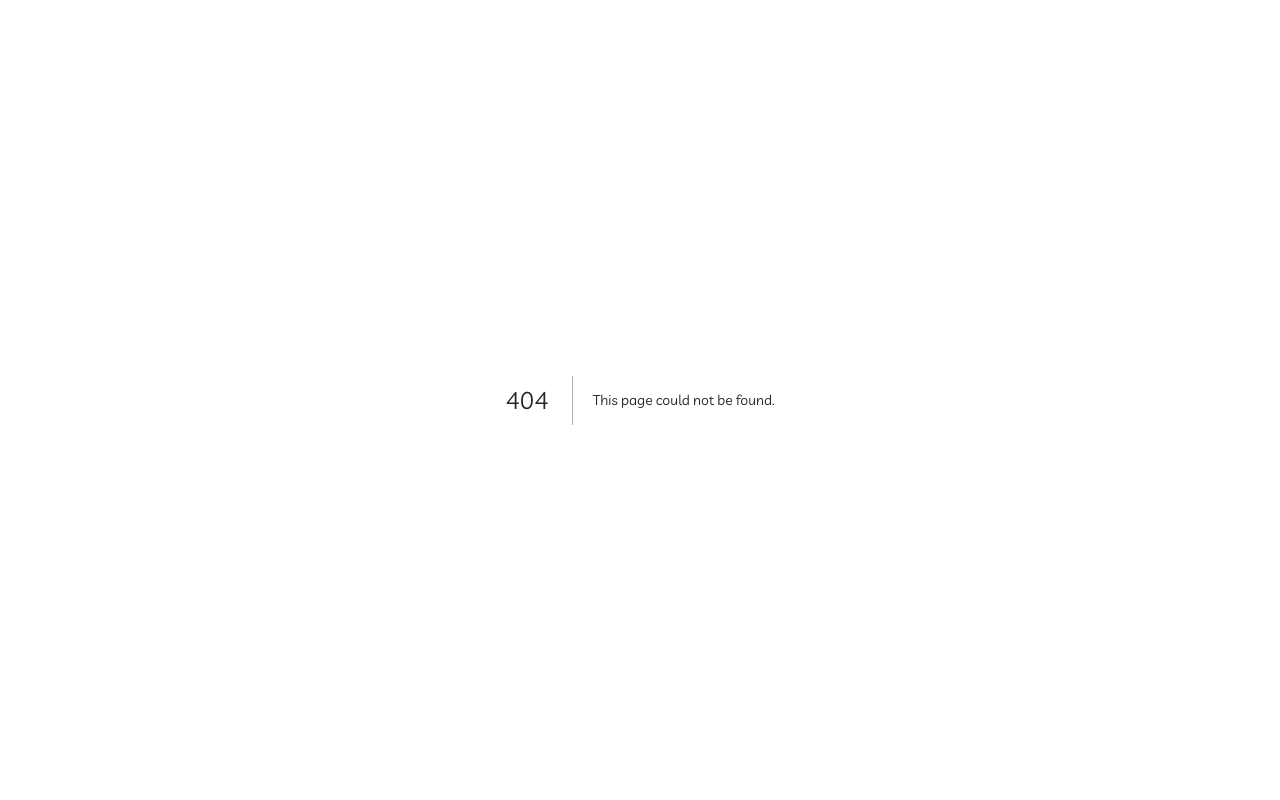
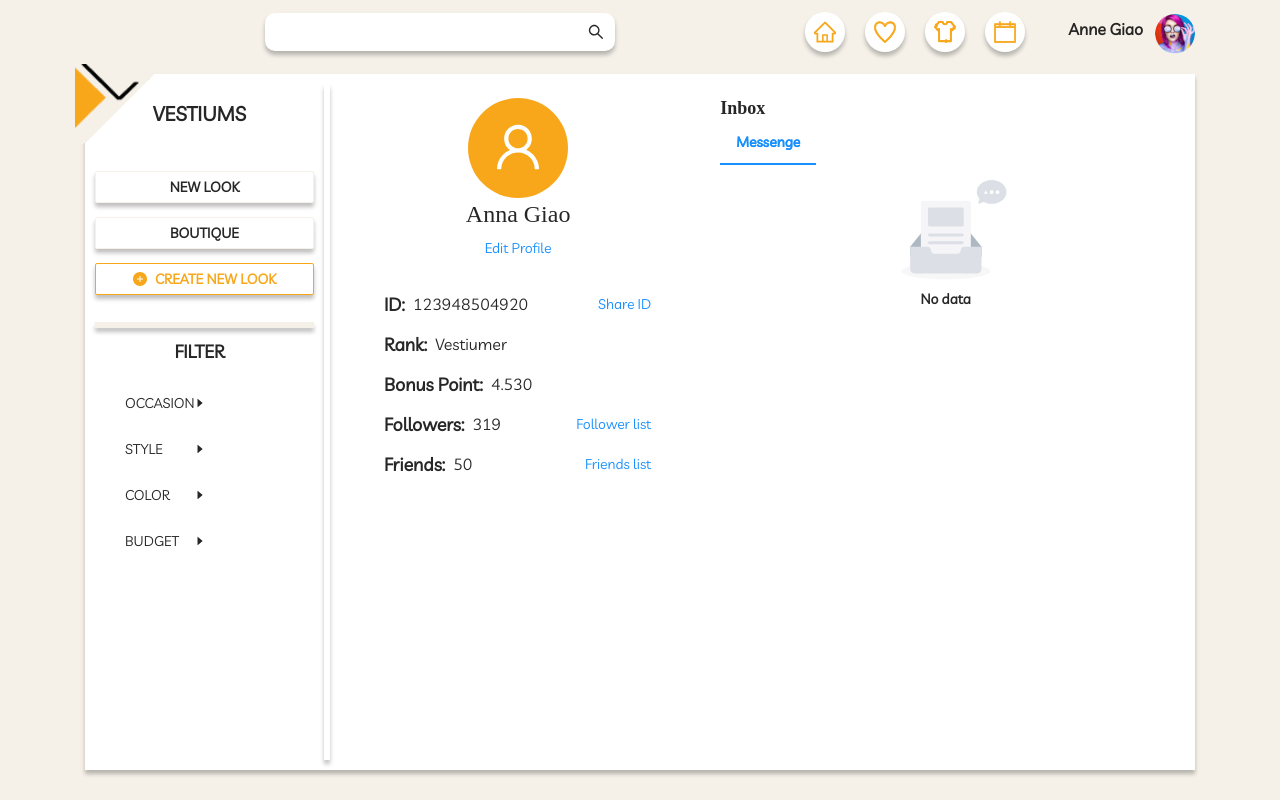
Before and after one commit to The-Phaq/vestium-web-app, a Next.js app: page /profile in a window 1280 px wide. Before the commit this address had no page. Built offline with nearby package versions, Linux system fonts and the light colour scheme.

Commit message:
+ UI Profile

```diff
--- /dev/null
+++ b/containers/Profile/ItemInfo.js
@@ -0,0 +1,39 @@
+import React from 'react';
+import { Col, Row, Button } from 'antd';
+import ItemCardWrapper from './styles';
+
+const ItemInfo = ({ data }) => {
+    const { label, content, labelAction, key } = data || {};
+    return (
+        <ItemCardWrapper>
+            <Row
+                gutter={[0, 24]}
+                justify="space-between"
+                className="title"
+                key={key}
+                align="middle"
+            >
+                <Col>
+                    <Row>
+                        <p>{label}:&nbsp;&nbsp;</p>
+                        <div
+                            style={{
+                                fontWeight: 'normal',
+                                fontSize: 16,
+                            }}
+                        >
+                            {content}
+                        </div>
+                    </Row>
+                </Col>
+                <Col>
+                    <Row style={{ marginBottom: 8 }}>
+                        <Button type="link">{labelAction}</Button>
+                    </Row>
+                </Col>
+            </Row>
+        </ItemCardWrapper>
+    );
+};
+
+export default ItemInfo;
--- /dev/null
+++ b/containers/Profile/index.js
@@ -0,0 +1,94 @@
+import React from 'react';
+import SecurityLayout from 'layouts/Security';
+import { Card, Col, Row, Avatar, Tabs, Empty, Button } from 'antd';
+import { UserOutlined } from '@ant-design/icons';
+import ItemInfo from './ItemInfo';
+import ProfileWrapper from './styles';
+
+const { TabPane } = Tabs;
+const Profile = () => {
+    const arrInfo = [
+        {
+            key: 'ID',
+            label: 'ID',
+            content: '123948504920',
+            labelAction: 'Share ID',
+            action: () => {},
+        },
+        {
+            key: 'RANK',
+            label: 'Rank',
+            content: 'Vestiumer',
+            labelAction: '',
+            action: () => {},
+        },
+        {
+            key: 'BONUS',
+            label: 'Bonus Point',
+            content: '4.530',
+            labelAction: '',
+            action: () => {},
+        },
+        {
+            key: 'FOLLOWER',
+            label: 'Followers',
+            content: '319',
+            labelAction: 'Follower list',
+            action: () => {},
+        },
+        {
+            key: 'FRIEND',
+            label: 'Friends',
+            content: '50',
+            labelAction: 'Friends list',
+            action: () => {},
+        },
+    ];
+    return (
+        <SecurityLayout>
+            <ProfileWrapper>
+                <Card
+                    bordered={false}
+                    style={{
+                        marginBottom: 24,
+                    }}
+                >
+                    <Row gutter={[48]}>
+                        <Col lg={10} md={24}>
+                            <div className="avatarHolder">
+                                <Avatar
+                                    style={{
+                                        backgroundColor: '#f8a71b',
+                                    }}
+                                    icon={
+                                        <UserOutlined
+                                            style={{ color: '#fff' }}
+                                        />
+                                    }
+                                    size={100}
+                                />
+                                <div className="name">Anna Giao</div>
+                                <Button type="link">Edit Profile</Button>
+                            </div>
+                            <div className="detail">
+                                {arrInfo.map((item) => (
+                                    <ItemInfo data={item} key={item.key} />
+                                ))}
+                            </div>
+                        </Col>
+                        <Col lg={14} md={24} className="title">
+                            Inbox
+                            <Tabs defaultActiveKey="1">
+                                <TabPane tab="Messenge" key="1">
+                                    <Empty />
+                                </TabPane>
+                            </Tabs>
+                        </Col>
+                    </Row>
+                </Card>
+            </ProfileWrapper>
+        </SecurityLayout>
+    );
+};
+
+export default Profile;
--- /dev/null
+++ b/containers/Profile/styles.js
@@ -0,0 +1,49 @@
+import styled from 'styled-components';
+
+export default styled.div`
+    .avatarHolder {
+        margin-bottom: 24px;
+        text-align: center;
+        & > img {
+            width: 104px;
+            height: 104px;
+            margin-bottom: 20px;
+        }
+
+        .name {
+            margin-bottom: 4px;
+            font-family: 'Rubik', normal;
+            font-size: 24px;
+            line-height: 28px;
+            margin-top: 2px;
+        }
+    }
+    .detail {
+        p {
+            position: relative;
+            margin-bottom: 8px;
+            padding-left: 20px;
+
+            &:last-child {
+                margin-bottom: 0;
+            }
+        }
+
+        i {
+            position: absolute;
+            top: 4px;
+            left: 0;
+            width: 14px;
+            height: 14px;
+        }
+        button {
+            margin: 0 5px;
+        }
+    }
+    .title {
+        font-family: 'Rubik';
+        font-weight: bold;
+        font-size: 18px;
+        line-height: 21px;
+    }
+`;
--- /dev/null
+++ b/pages/profile.js
@@ -0,0 +1,7 @@
+import dynamic from 'next/dynamic';
+
+const Profile = dynamic(() => import('containers/Profile'), { ssr: false });
+
+export default function Home() {
+    return <Profile />;
+}
```
